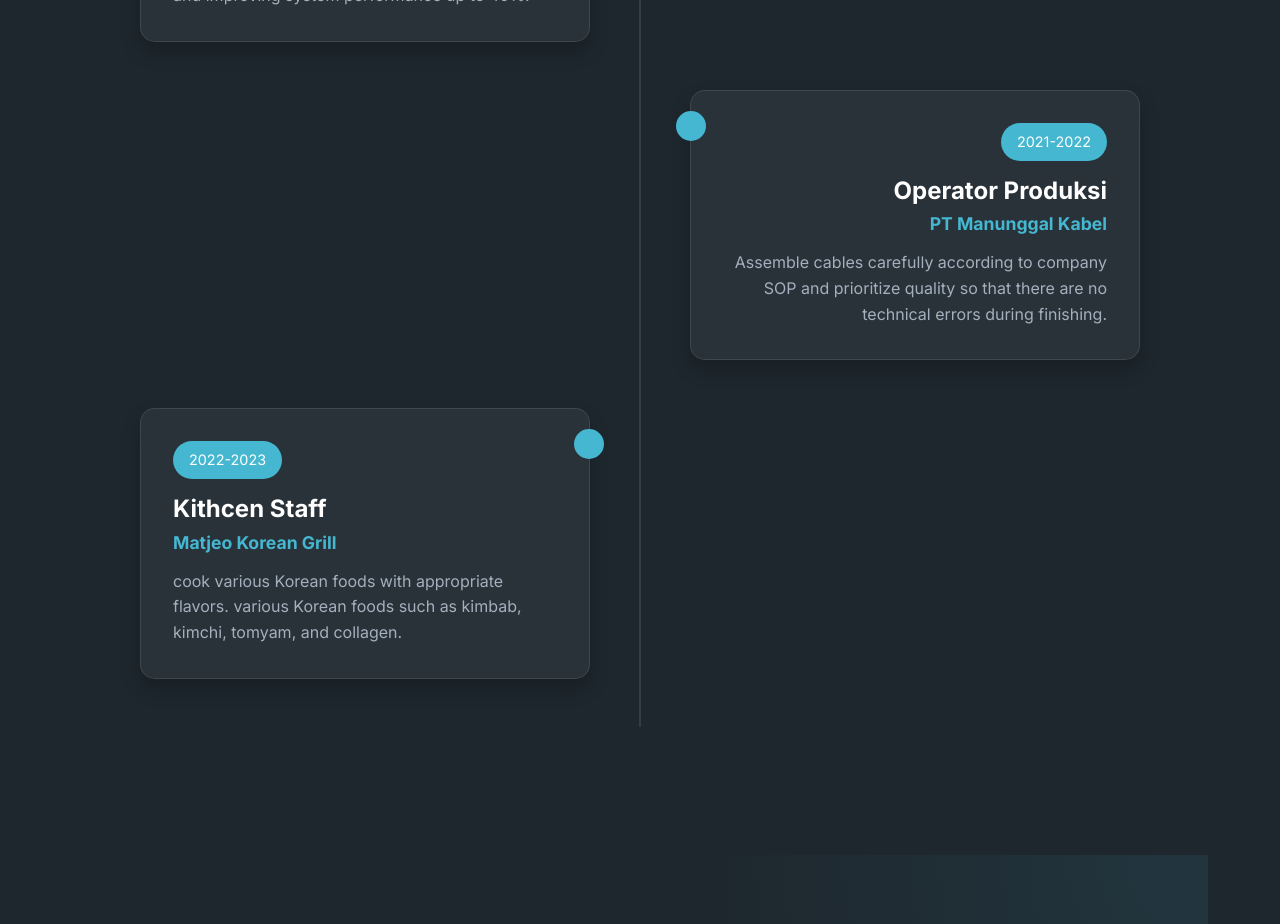
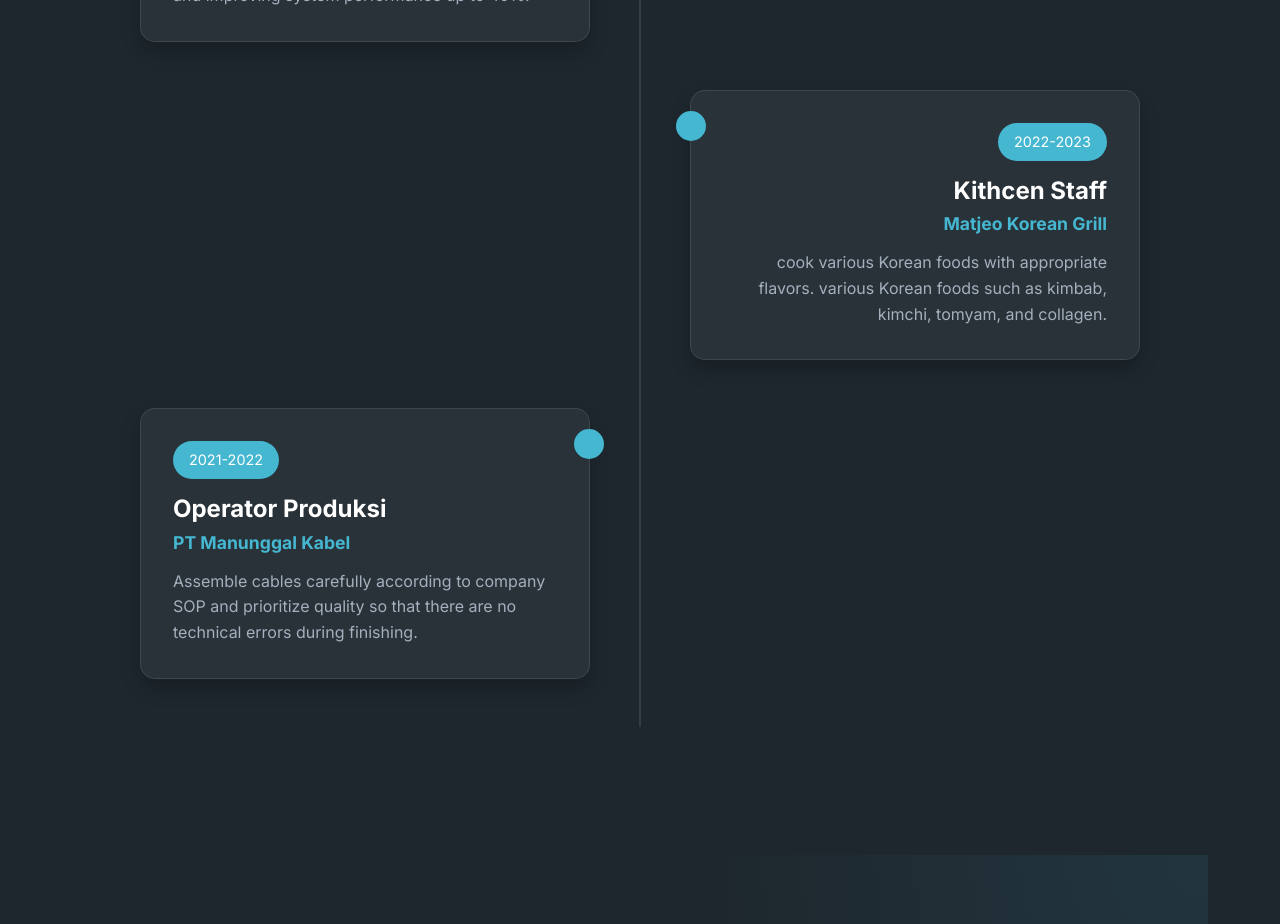
Before and after one commit to deskiandriya/portoYanto, a React (Vite) app: page / in a window 1280 px wide. Shown: the part 2520-3444 px from the top of the page. Built offline with nearby package versions, Linux system fonts and the light colour scheme.

Commit message:
Experience.jsx

```diff
--- a/src/components/Experience.jsx
+++ b/src/components/Experience.jsx
@@ -190,17 +190,17 @@ const Experience = () => {
       align: "left"
     },
     {
+      period: "2022-2023",
+      title: "Kithcen Staff",
+      company: "Matjeo Korean Grill",
+      description: "cook various Korean foods with appropriate flavors. various Korean foods such as kimbab, kimchi, tomyam, and collagen.",
+      align: "right"
+    },
+    {
       period: "2021-2022",
       title: "Operator Produksi",
       company: "PT Manunggal Kabel",
       description: "Assemble cables carefully according to company SOP and prioritize quality so that there are no technical errors during finishing.",
-      align: "right"
-    },
-    {
-      period: "2022-2023",
-      title: "Kithcen Staff",
-      company: "Matjeo Korean Grill",
-      description: "cook various Korean foods with appropriate flavors. various Korean foods such as kimbab, kimchi, tomyam, and collagen.",
       align: "left"
     }
   ];
```
